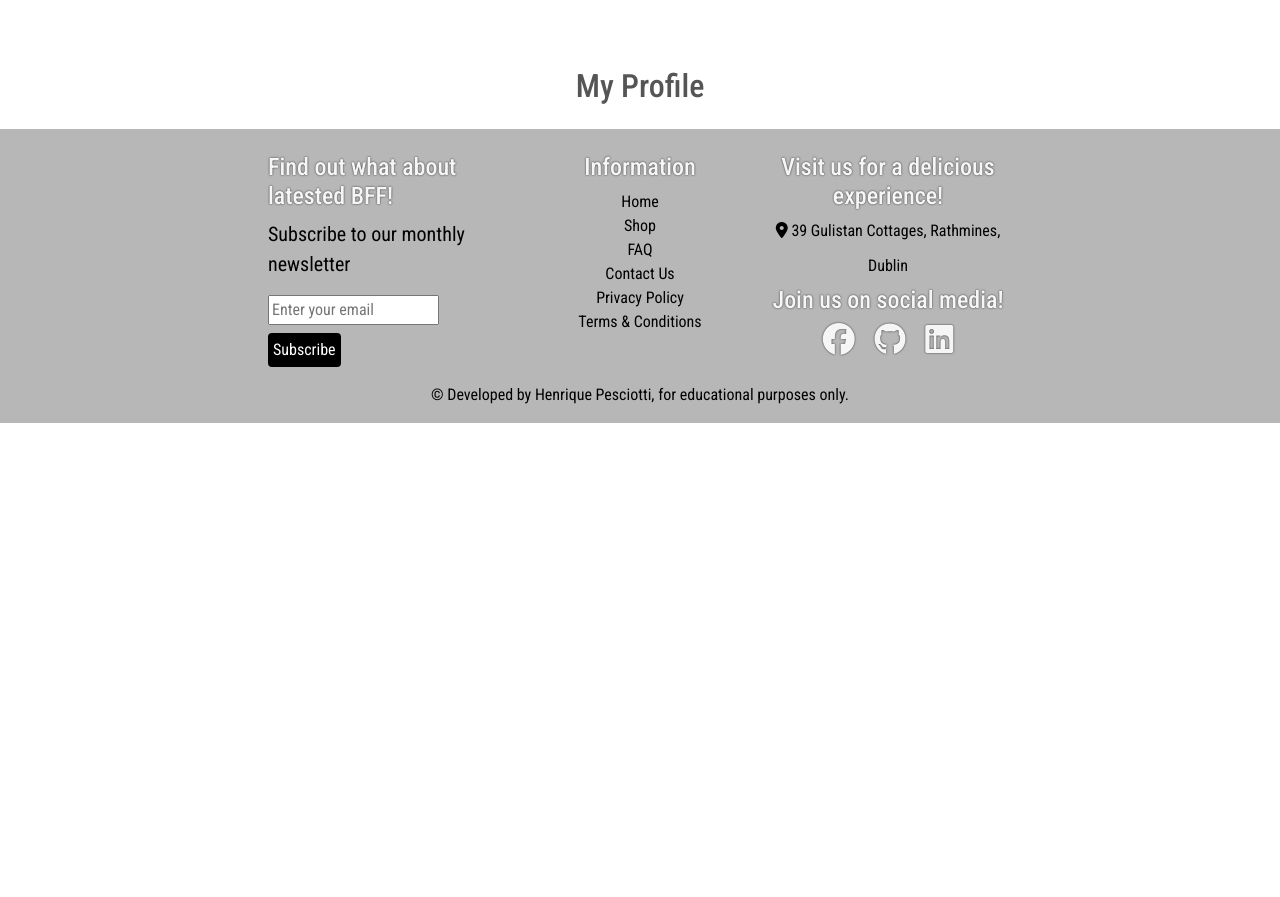
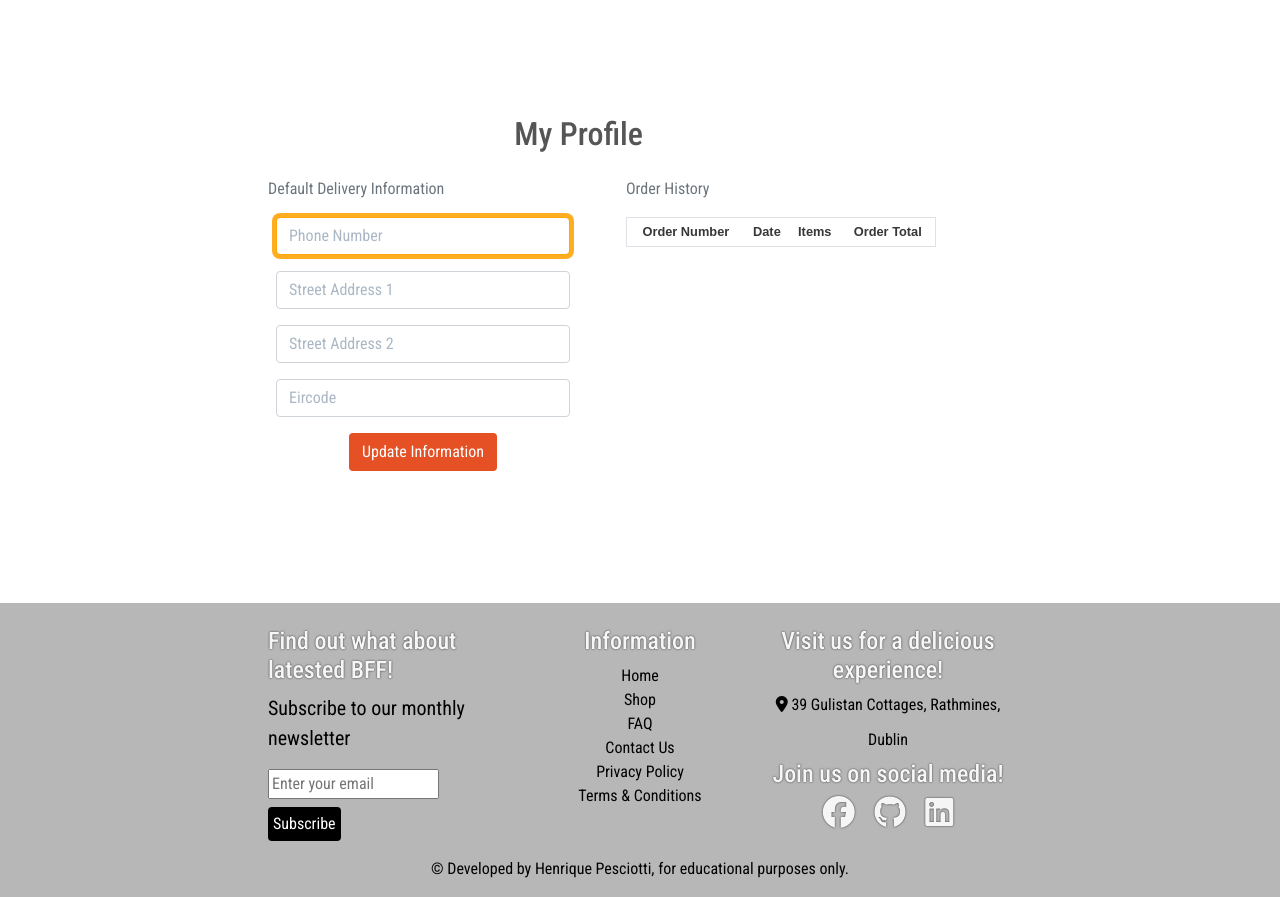
Before and after one commit to hpesciotti/bffs-brazilian-finger-foods, a Django app: page /profile/ in a window 1280 px wide. Shown: the part 173-1070 px from the top of the page. Before the commit the page ends 596 px from the top, so only its background shows below. Run offline with Django 5.2, Linux system fonts and the light colour scheme; the visitor is signed in with stand-in values (Sample User, id 1); data comes from the database, SQL or seed files in the repository; data that the repository does not hold is empty; parts of the project's set-up code (start-up, migrations or seed data) failed here and were passed over; some libraries are stand-ins or nearby versions.

Commit message:
feat: add form and shopping order history to profile page

```diff
--- a/checkout/forms.py
+++ b/checkout/forms.py
@@ -29,5 +29,4 @@ class OrderForm(forms.ModelForm):
             placeholder = f"{placeholders[field]} *" if self.fields[
                 field].required else placeholders[field]
             self.fields[field].widget.attrs['placeholder'] = placeholder
-            # self.fields[field].widget.attrs['class'] = 'stripe-style-input'
             self.fields[field].label = False
--- a/profiles/forms.py
+++ b/profiles/forms.py
@@ -1,6 +1,5 @@
 from django import forms
 from .models import UserProfile
-
 
 class UserProfileForm(forms.ModelForm):
     class Meta:
@@ -17,16 +16,12 @@ class UserProfileForm(forms.ModelForm):
             'default_phone_number': 'Phone Number',
             'default_street_address1': 'Street Address 1',
             'default_street_address2': 'Street Address 2',
-            'default_eircode': 'Eircode',
+            'eircode': 'Eircode',
         }
 
         self.fields['default_phone_number'].widget.attrs['autofocus'] = True
         for field in self.fields:
-            if field != 'default_country':
-                if self.fields[field].required:
-                    placeholder = f'{placeholders[field]} *'
-                else:
-                    placeholder = placeholders[field]
+            if field in placeholders:
+                placeholder = f"{placeholders[field]} *" if self.fields[field].required else placeholders[field]
                 self.fields[field].widget.attrs['placeholder'] = placeholder
-            self.fields[field].widget.attrs['class'] = 'border-black rounded-0 profile-form-input'
             self.fields[field].label = False
--- a/profiles/templates/profiles/profile.html
+++ b/profiles/templates/profiles/profile.html
@@ -15,44 +15,44 @@
 
 {% block content %}
     <div class="overlay"></div>
-    <div class="container">
-        <div class="row">
-            <div class="col">
+    <div class="container pt-lg-3 pt-xl-5 expand-sm">
+        <div class="row px-1">
+            <div class="col-10">
                 <h2 class="text-center my-4">My Profile</h2>
             </div>
         </div>
-        <!-- <div class="row">
-            <div class="col-12 col-lg-6">
+        <div class="row">
+            <div class="col-12 col-lg-5">
                 <p class="text-muted">Default Delivery Information</p>
-                <form class="mt-3" action="{% url 'profile' %}" method="POST" id="profile-update-form">
+                <form class="text-center mt-3 mx-2" action="{% url 'profile' %}" method="POST" id="profile-update-form">
                     {% csrf_token %}
                     {{ form|crispy }}
-                    <button class="btn btn-black rounded-0 text-uppercase float-right">Update Information</button>
+                    <button class="btn btn-dk-orange float-right">Update Information</button>
                 </form>
             </div>
-            <div class="col-12 col-lg-6">
+            <div class="col-12 col-lg-5 mx-lg-5">
                 <p class="text-muted">Order History</p>
                 <div class="order-history table-responsive">
                     <table class="table table-sm table-borderless">
                         <thead>
                             <tr>
-                                <th>Order Number</th>
-                                <th>Date</th>
-                                <th>Items</th>
-                                <th>Order Total</th>
+                                <th class="text-grey">Order Number</th>
+                                <th class="text-grey">Date</th>
+                                <th class="text-grey">Items</th>
+                                <th class="text-grey">Order Total</th>
                             </tr>
                         </thead>
                         <tbody>
                             {% for order in orders %}
                                 <tr>
-                                    <td>
+                                    <td class="text-grey">
                                         <a href="{% url 'order_history' order.order_number %}"
                                         title="{{ order.order_number }}">
                                             {{ order.order_number|truncatechars:6 }}
                                         </a>
                                     </td>
-                                    <td>{{ order.date }}</td>
-                                    <td>
+                                    <td class="text-grey">{{ order.date }}</td>
+                                    <td class="text-grey">
                                         <ul class="list-unstyled">
                                             {% for item in order.lineitems.all %}
                                                 <li class="small">
@@ -63,14 +63,14 @@
                                             {% endfor %}
                                         </ul>
                                     </td>
-                                    <td>${{ order.grand_total }}</td>
+                                    <td class="text-grey">${{ order.grand_total }}</td>
                                 </tr>
                             {% endfor %}
                         </tbody>
                     </table>
                 </div>
             </div>
-        </div> -->
+        </div>
 {% endblock %}
 
 {% block postloadjs %}
--- a/profiles/views.py
+++ b/profiles/views.py
@@ -7,44 +7,33 @@ from .forms import UserProfileForm
 
 from checkout.models import Order
 
-# Create your views here.
-
+@login_required
 def profile(request):
     """ Display the user's profile. """
 
+    profile = get_object_or_404(UserProfile, user=request.user)
+
+    if request.method == 'POST':
+        form = UserProfileForm(request.POST, instance=profile)
+        if form.is_valid():
+            form.save()
+            messages.success(request, 'Profile updated successfully')
+        else:
+            message.error(request, 'Update failed. Plesse ensure the form is valid.')
+    else:
+        form = UserProfileForm(instance=profile)
+
+    form = UserProfileForm(instance=profile)
+    orders = profile.orders.all()
+
     template = 'profiles/profile.html'
-    context = {}
+    context = {
+        'form': form,
+        'orders': orders,
+        'on_profile_page': True
+    }
 
     return render(request, template, context)
-
-
-# @login_required
-# def profile(request):
-#     """ Display the user's profile. """
-
-#     profile = get_object_or_404(UserProfile, user=request.user)
-
-#     if request.method == 'POST':
-#         form = UserProfileForm(request.POST, instance=profile)
-#         if form.is_valid():
-#             form.save()
-#             messages.success(request, 'Profile updated successfully')
-#         else:
-#             message.error(request, 'Update failed. Plesse ensure the form is valid.')
-#     else:
-#         form = UserProfileForm(instance=profile)
-
-#     form = UserProfileForm(instance=profile)
-#     orders = profile.orders.all()
-
-#     template = 'profiles/profile.html'
-#     context = {
-#         'form': form,
-#         'orders': orders,
-#         'on_profile_page': True
-#     }
-
-#     return render(request, template, context)
 
 # @login_required
 # def order_history(request, order_number):
--- a/static/css/base.css
+++ b/static/css/base.css
@@ -154,6 +154,10 @@ a:hover {
 
 .text-black {
     color: #000 !important;
+}
+
+.text-grey {
+    color: #373737 !important;
 }
 
 .text-dk-orange {
@@ -585,7 +589,7 @@ input[type="number"] {
 }
 
 .expand-sm {
-    height: 100vh;
+    height: 70vh;
 }
 
 /* fixed top navbar only on medium and up */
```
